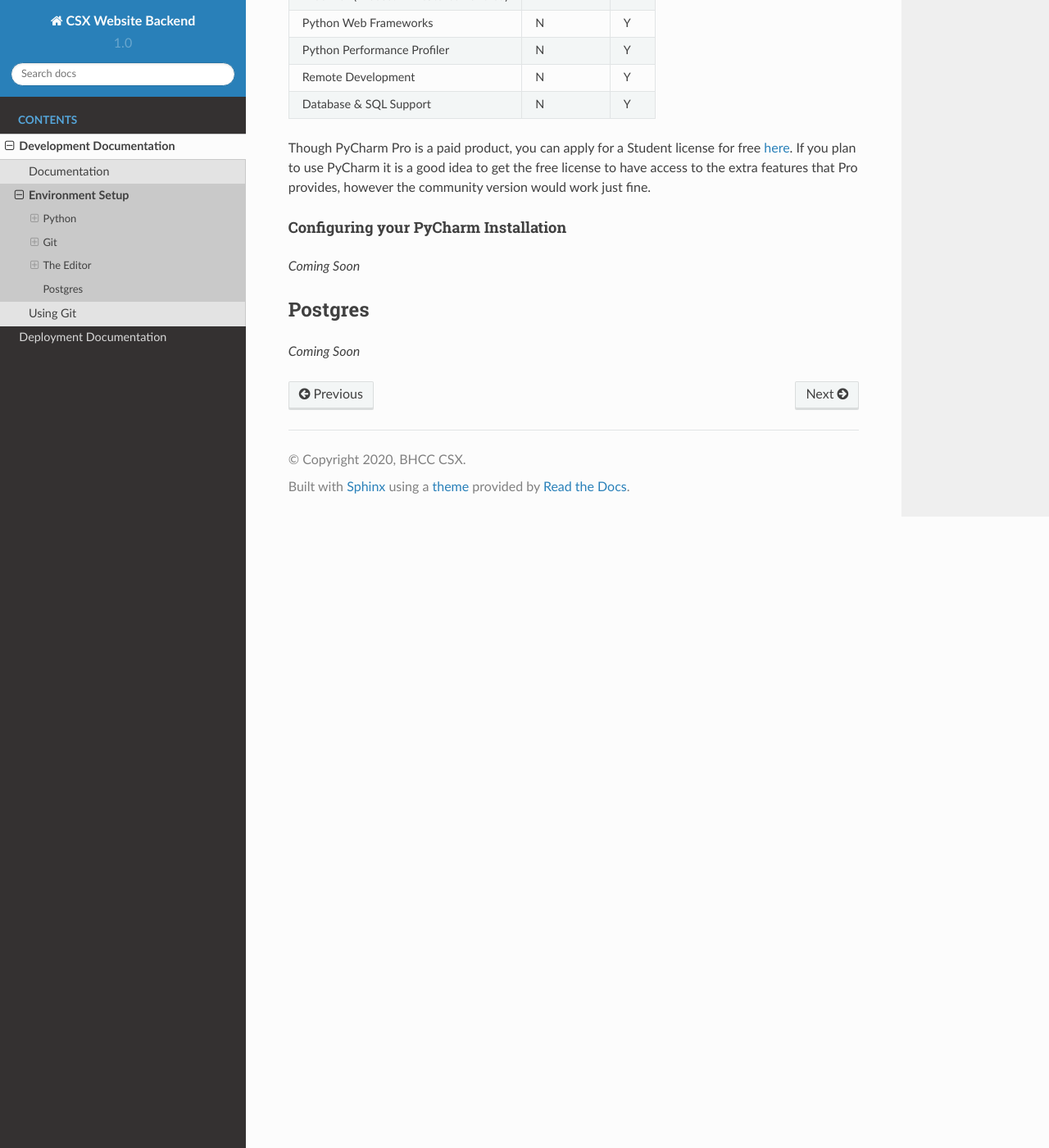
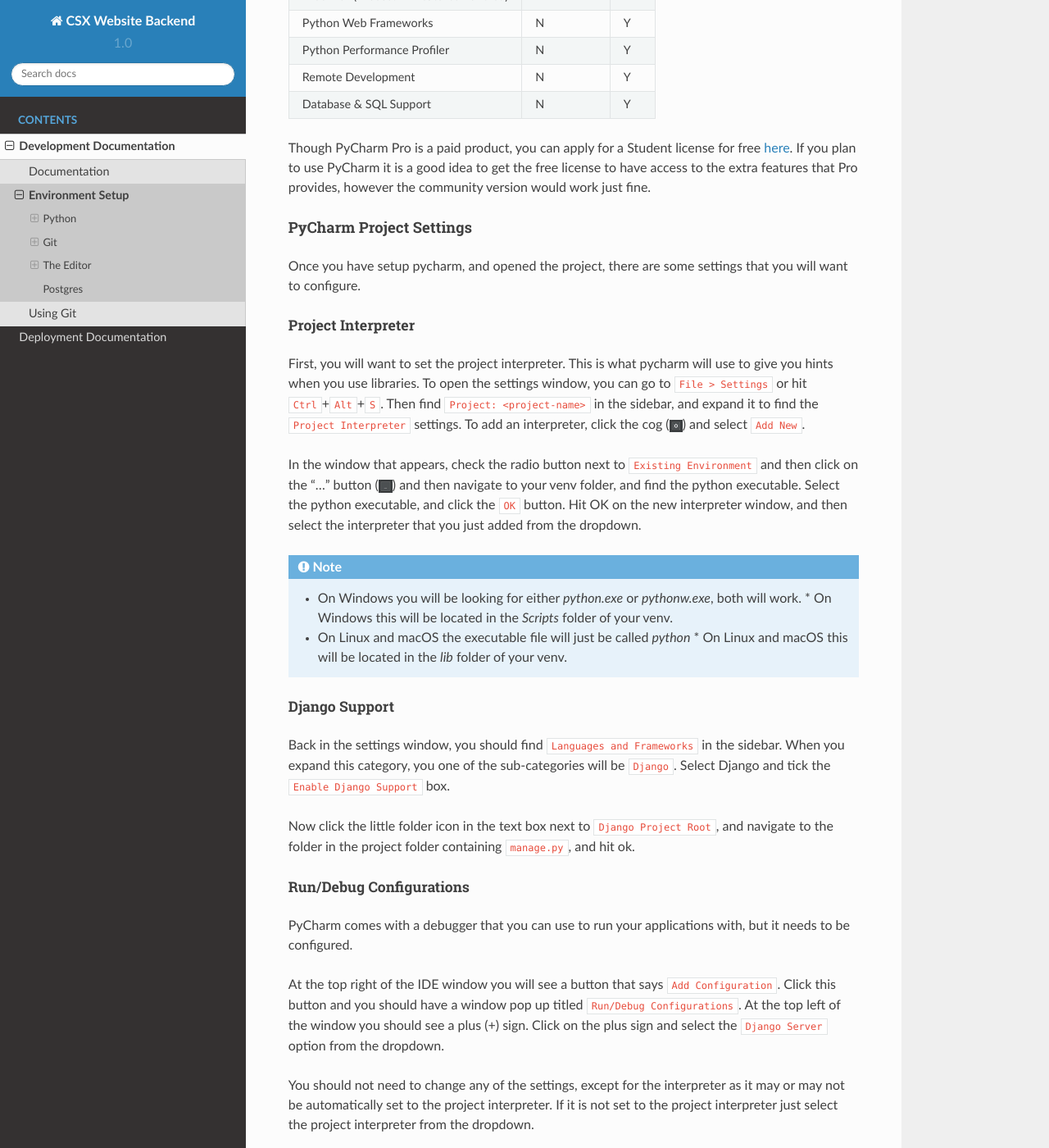
Before and after one commit to BHCC-CSX/csx-website-backend, a Sphinx documentation site: the page built from docs/development/environment-setup.md, in a window 1280 px wide and 1400 px high, scrolled down 5575 px. Shown: the whole window at 82% size. Built offline with Sphinx 7.4.7 and the Read the Docs theme 2.0.0, drawn with Linux system fonts in a browser that asks for light colours; some of the changed text lies outside the part shown.

Commit message:
Add pycharm settings documentation.

````diff
--- a/docs/development/environment-setup.md
+++ b/docs/development/environment-setup.md
@@ -210,8 +210,43 @@
 If you plan to use PyCharm it is a good idea to get the free license to have access to the extra features that Pro provides, however
 the community version would work just fine.
 
-#### Configuring your PyCharm Installation
-_Coming Soon_
+#### PyCharm Project Settings
+Once you have setup pycharm, and opened the project, there are some settings that you will want to configure.
+
+##### Project Interpreter
+First, you will want to set the project interpreter. This is what pycharm will use to give you hints when you use
+libraries. To open the settings window, you can go to `File > Settings` or hit `Ctrl`+`Alt`+`S`. Then find `Project: <project-name>`
+in the sidebar, and expand it to find the `Project Interpreter` settings. To add an interpreter, click the cog (![cog button](/_static/development/environment/pycharm_cog.png)) and select `Add New`.
+
+In the window that appears, check the radio button next to `Existing Environment` and then click on the "..." button (![...button](/_static/development/environment/pycharm_dots.png)) and then navigate to your
+venv folder, and find the python executable. Select the python executable, and click the `OK` button. Hit OK on the new interpreter window, and then select the
+interpreter that you just added from the dropdown.
+
+```eval_rst
+.. note::
+    * On Windows you will be looking for either `python.exe` or `pythonw.exe`, both will work.
+      * On Windows this will be located in the `Scripts` folder of your venv.
+    * On Linux and macOS the executable file will just be called `python`
+      * On Linux and macOS this will be located in the `lib` folder of your venv.
+```
+
+##### Django Support
+Back in the settings window, you should find `Languages and Frameworks` in the sidebar. When you expand this
+category, you one of the sub-categories will be `Django`. Select Django and tick the `Enable Django Support` box.
+
+Now click the little folder icon in the text box next to `Django Project Root`, and navigate to the folder in the project folder
+containing `manage.py`, and hit ok.
+
+##### Run/Debug Configurations
+PyCharm comes with a debugger that you can use to run your applications with, but it needs to be configured.
+
+At the top right of the IDE window you will see a button that says `Add Configuration`. Click this button and you should have a window pop up titled `Run/Debug Configurations`.
+At the top left of the window you should see a plus (+) sign. Click on the plus sign and select the `Django Server` option from the dropdown.
+
+You should not need to change any of the settings, except for the interpreter as it may or may not be automatically set to the project interpreter. If it is not set to the project interpreter
+just select the project interpreter from the dropdown.
+
+By default it will start the server on port 8000, you should not need to change this unless you already have something running on that port.
 
 
 ## Postgres
````
Also changed, not shown: docs/_static/development/environment/pycharm_cog.png (added), docs/_static/development/environment/pycharm_dots.png (added).
